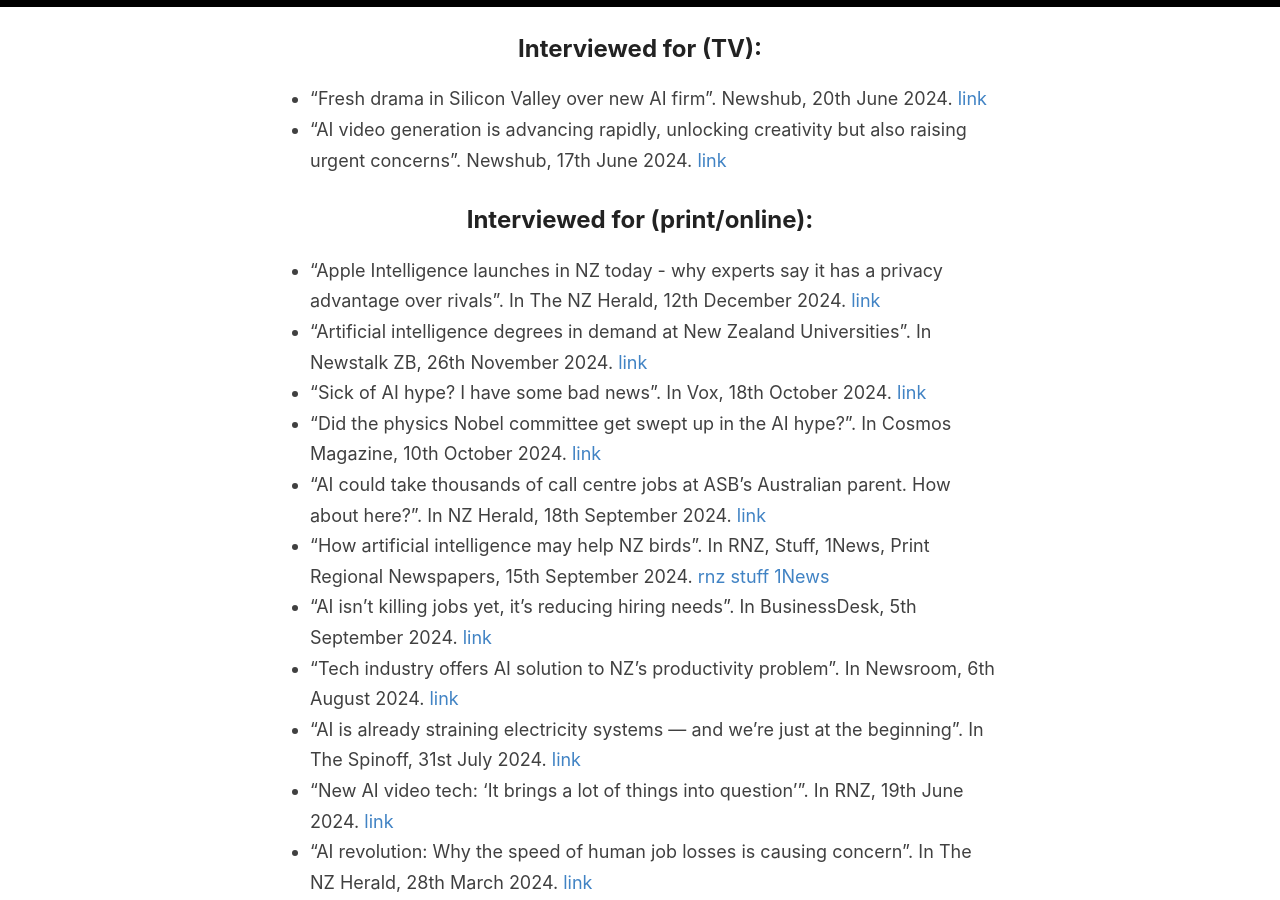
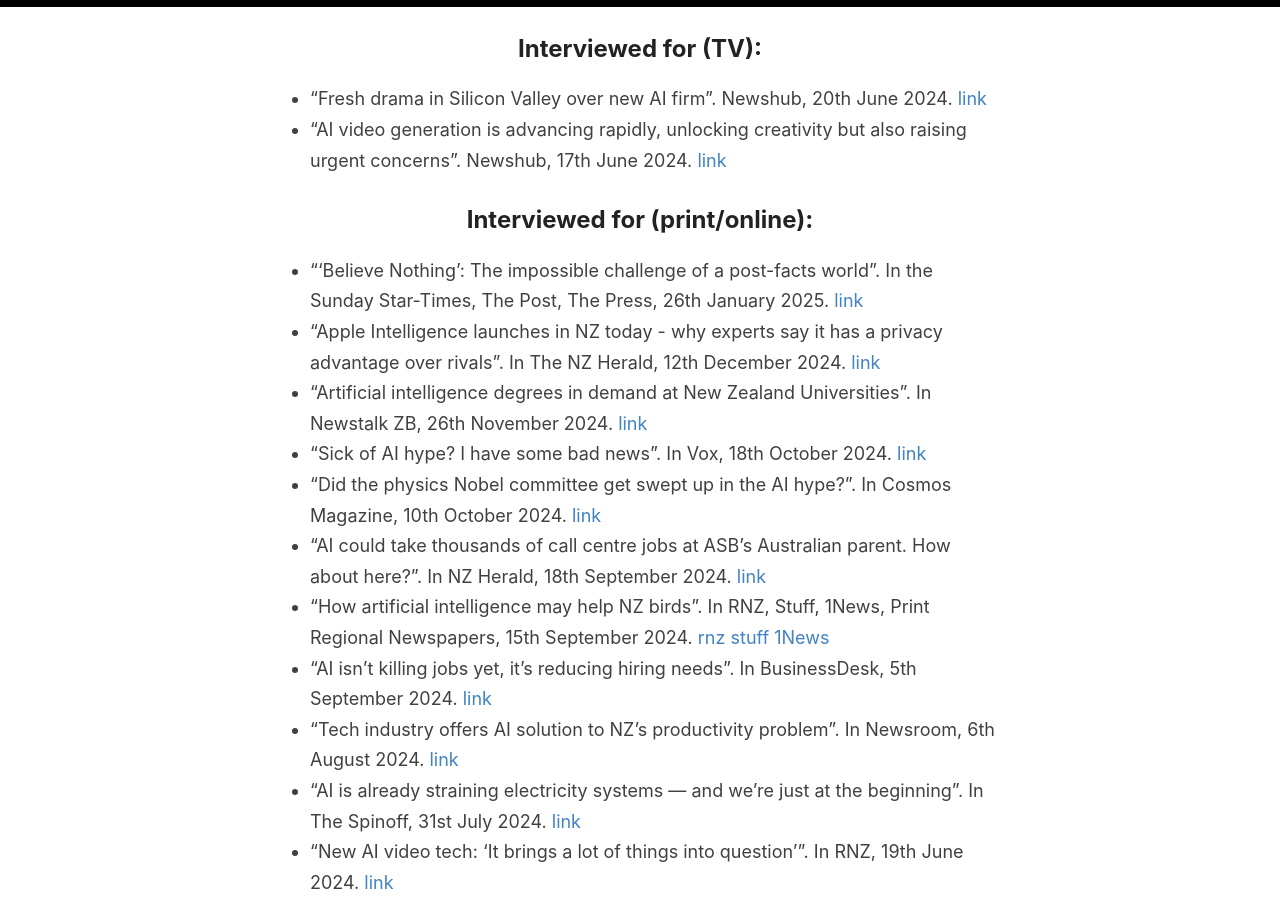
Before and after one commit to LensenMcGavin-AI/LensenMcGavin-AI.github.io, a Jekyll site: the page built from _pages/media.md, in a window 1280 px wide and 900 px high, scrolled down 665 px. Built offline with Jekyll 4.4.1, drawn with Linux system fonts in a browser that asks for light colours.

Commit message:
add article

```diff
--- a/_pages/media.md
+++ b/_pages/media.md
@@ -22,6 +22,7 @@
 
 ## Interviewed for (print/online):
 
+- "'Believe Nothing': The impossible challenge of a post-facts world". In the Sunday Star-Times, The Post, The Press, 26<sup>th</sup> January 2025. [link](https://www.thepost.co.nz/nz-news/360553528/believe-nothing-impossible-challenge-post-facts-world)
 - "Apple Intelligence launches in NZ today - why experts say it has a privacy advantage over rivals". In The NZ Herald, 12<sup>th</sup> December 2024. [link](https://www.nzherald.co.nz/business/apple-intelligence-launches-in-nz-today-why-experts-say-it-has-a-privacy-advantage-over-rivals/4DKNQ42HR5CQZEZTHNU3PR553A/)
 - "Artificial intelligence degrees in demand at New Zealand Universities". In Newstalk ZB, 26<sup>th</sup> November 2024. [link](https://www.newstalkzb.co.nz/news/national/artificial-intelligence-degrees-in-demand-at-new-zealand-universities/)
 - "Sick of AI hype? I have some bad news". In Vox, 18<sup>th</sup> October 2024. [link](https://www.vox.com/future-perfect/378347/nobel-prize-physics-ai-hinton-hopfield)
```
